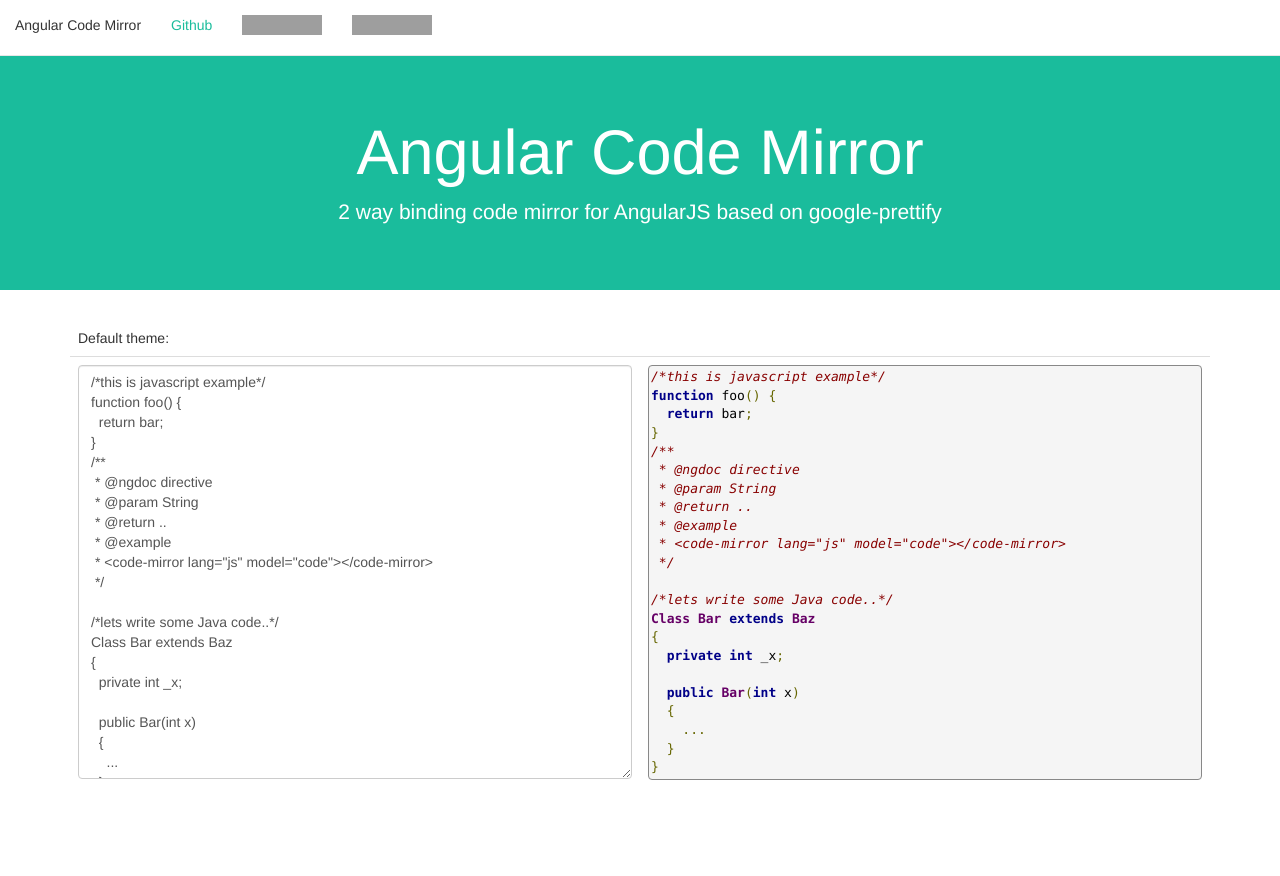
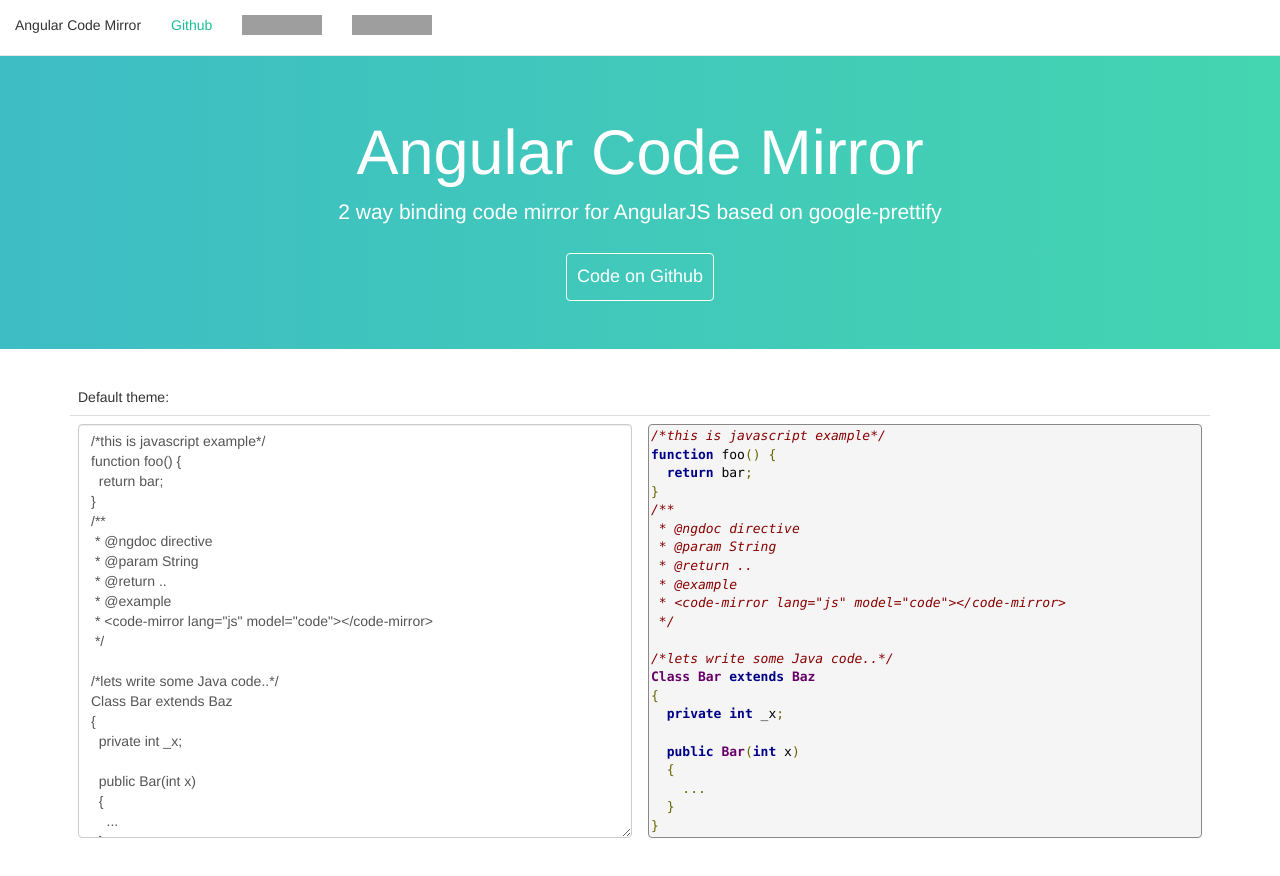
Before and after one commit to a8m/angular-code-mirror, a website: page demo/index.html in a window 1280 px wide. Before the commit the page ends 818 px from the top, so only its background shows below. Drawn offline with Linux system fonts and the light colour scheme; grey boxes are pictures that could not be loaded.

Commit message:
fix(demo): improve demo

```diff
--- a/demo/css/style.css
+++ b/demo/css/style.css
@@ -7,9 +7,15 @@
 }
 
 .jumbotron {
+    background: -moz-linear-gradient(left,rgba(54,186,194,0.96) 0,rgba(60,211,173,0.96) 100%);
+    background: -webkit-gradient(linear,left top,right top,color-stop(0,rgba(54,186,194,0.96)),color-stop(100%,rgba(60,211,173,0.96)));
+    background: -webkit-linear-gradient(left,rgba(54,186,194,0.96) 0,rgba(60,211,173,0.96) 100%);
+    background: -o-linear-gradient(left,rgba(54,186,194,0.96) 0,rgba(60,211,173,0.96) 100%);
+    background: -ms-linear-gradient(left,rgba(54,186,194,0.96) 0,rgba(60,211,173,0.96) 100%);
+    background: linear-gradient(to right,rgba(54,186,194,0.96) 0,rgba(60,211,173,0.96) 100%);
+    filter: progid:DXImageTransform.Microsoft.gradient(startColorstr='#f536bac2',endColorstr='#f53cd3ad',GradientType=1);
     margin-top: 50px;
     text-align: center;
-    background: #1abc9c;
     color: white;
 }
 .default-example tr > td {
@@ -19,8 +25,25 @@
     height:100%;
 }
 
+.button-box {
+    margin-top:26px;
+}
+.button-box > a {
+    background: transparent;
+    color: #fff;
+    border: 1px solid #fff;
+    font-size: 18px;
+    padding: 10px;
+    transition: all 0.2s ease-in-out;
+}
+.button-box > a:hover {
+    color: rgba(34, 159, 167, 0.96);
+    background-color: #fff;
+    border-color: #fff;
+}
+
 /*
- * Download button
+ * Github button
  */
 iframe {
     width: 80px;
@@ -31,7 +54,7 @@
     padding-top: 16px;
 }
 
-.btn {
+.navbar.btn {
     padding: .75rem 1.5rem;
     font-size: 1.2rem;
     color: #fff;
@@ -53,11 +76,11 @@
     -moz-transition: none;
     transition: none;
 }
-.btn:hover {
+.navbar.btn:hover {
     text-decoration: none;
     background-position: 0 -15px;
 }
-.btn:active {
+.navbar.btn:active {
     background-image: none;
     background-color: #3072b3; /* Old browsers */
     box-shadow: inset 0 5px 10px rgba(0,0,0,.125), 0 1px 2px rgba(0,0,0,.2);
--- a/demo/index.html
+++ b/demo/index.html
@@ -1,7 +1,7 @@
 <!DOCTYPE html>
 <html ng-app="app">
 <head>
-    <title>ng-static demo</title>
+    <title>Angular Code Mirror</title>
     <link rel="stylesheet" href="vendor/angular-code-mirror/css/angular-code-mirror.css"/>
     <link rel="stylesheet" href="vendor/bootstrap/css/bootstrap.css"/>
     <link rel="stylesheet" href="css/style.css" />
@@ -33,6 +33,9 @@
         <div class="container">
             <h1>Angular Code Mirror</h1>
             <p>2 way binding code mirror for AngularJS based on google-prettify</p>
+            <div class="button-box">
+                <a class="btn btn-default" href="https://github.com/a8m/angular-code-mirror">Code on Github</a>
+            </div>
         </div>
     </div>
     <div class="container">
```
